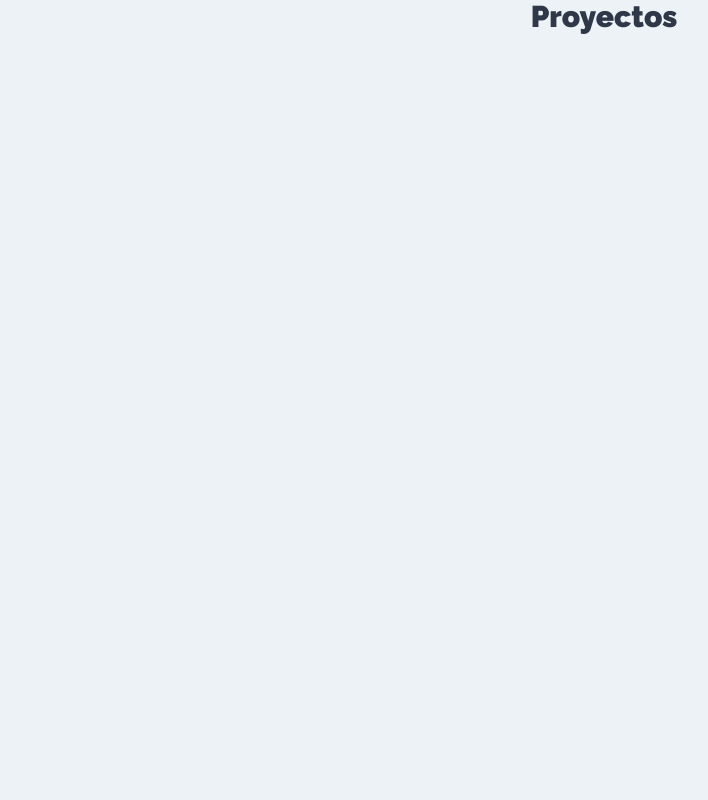
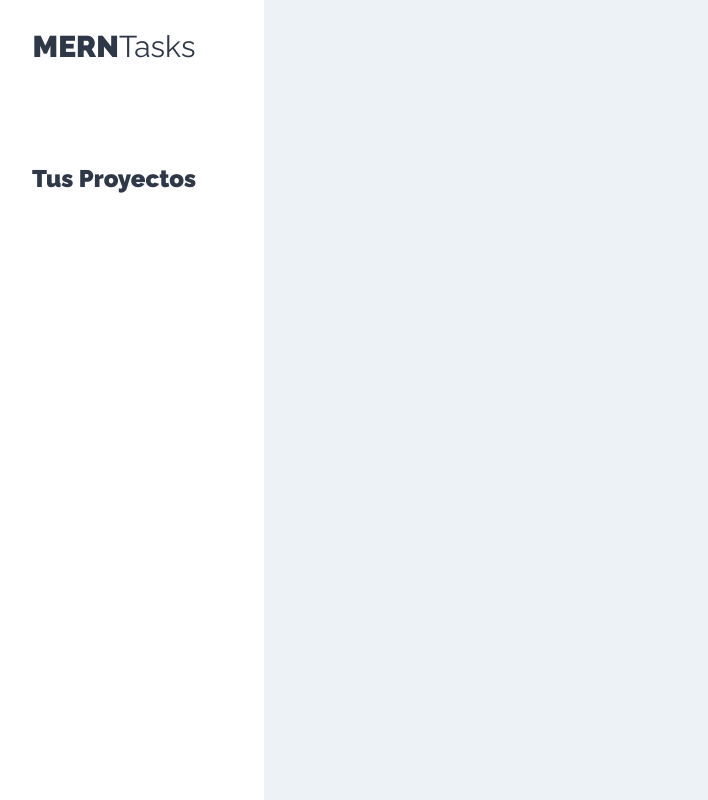
Before and after one commit to ollie87/MERN_client, a React (Create React App) app: page /proyectos in a window 1280 px wide. Shown: the whole page, without its empty margins (36-744 px from the left). Built offline with nearby package versions, Linux system fonts and the light colour scheme.

Commit message:
feat(Sidebar): new componet added

```diff
--- /dev/null
+++ b/src/components/layout/Sidebar.js
@@ -0,0 +1,16 @@
+import React from 'react';
+
+const Sidebar = () => {
+  return (
+    <aside>
+      <h1>
+        MERN<span>Tasks</span>
+      </h1>
+      <div className="proyectos">
+        <h2>Tus Proyectos</h2>
+      </div>
+    </aside>
+  );
+};
+
+export default Sidebar;
--- a/src/components/proyectos/Proyectos.js
+++ b/src/components/proyectos/Proyectos.js
@@ -1,6 +1,16 @@
 import React from 'react';
+import Sidebar from '../layout/Sidebar';
 const Proyectos = () => {
-  return <h1>Proyectos</h1>;
+  return (
+    <div className="contenedor-app">
+      <Sidebar />
+      <div className="seccion-principal">
+        <main>
+          <div className="contenedor-tareas"></div>
+        </main>
+      </div>
+    </div>
+  );
 };
 
 export default Proyectos;
```
